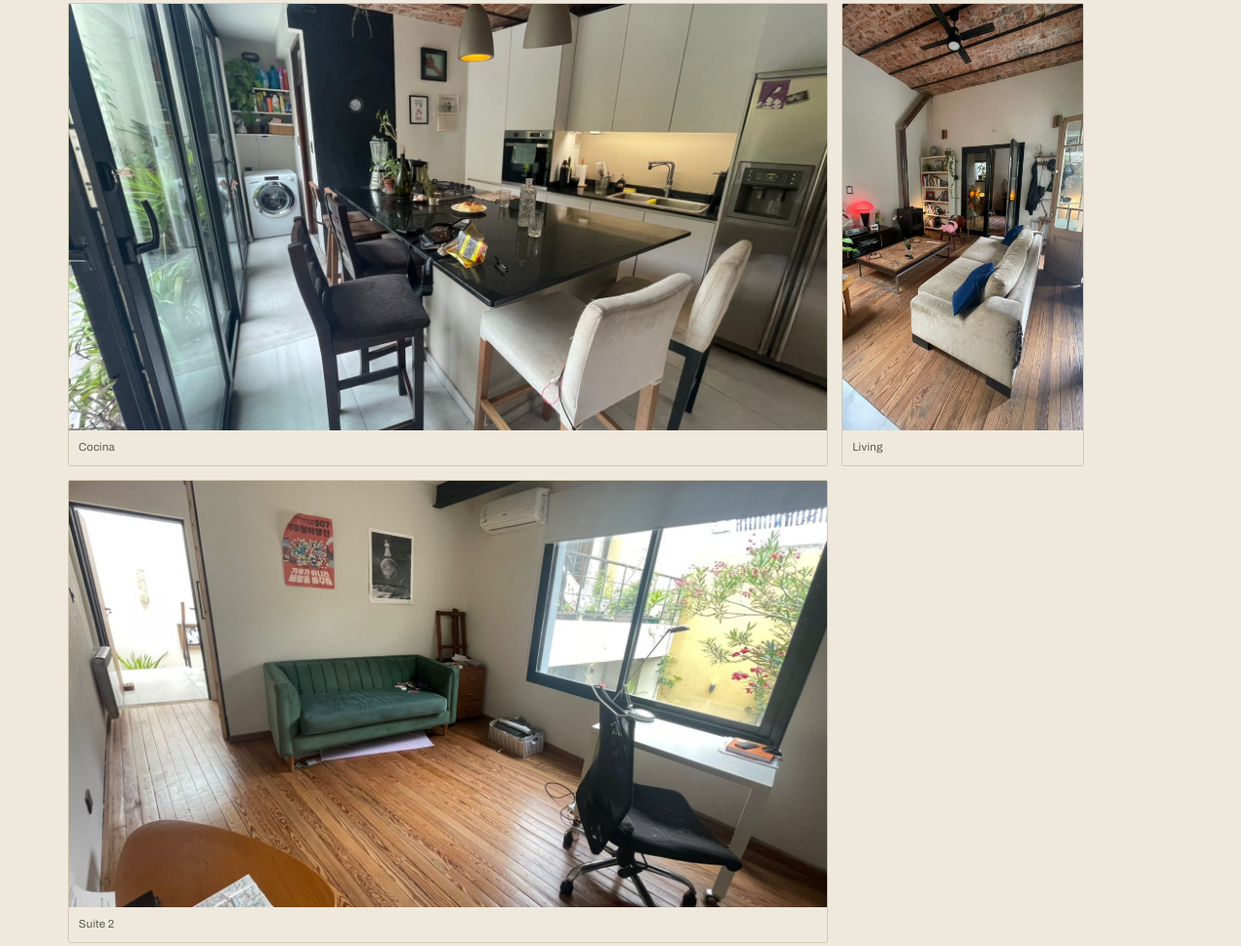
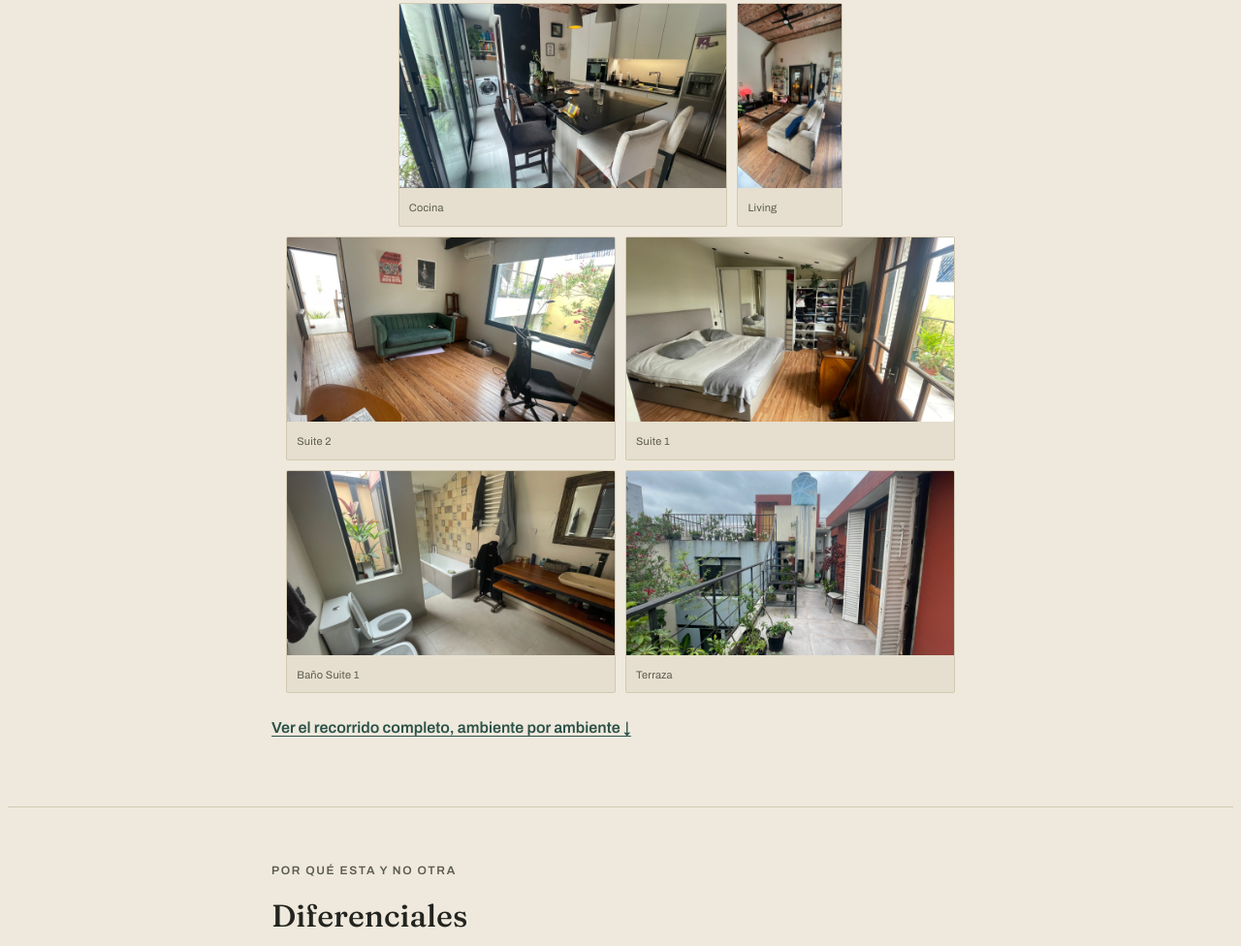
Before and after one commit to gianbonme/ph-berlin-web, a plain HTML site: page index.html in a window 1280 px wide. Shown: the part 2293-3269 px from the top of the page at 97% size. Drawn offline with Linux system fonts and the light colour scheme.

Commit message:
Galería principal: volver a tamaño compacto, sin recortar

```diff
--- a/index.html
+++ b/index.html
@@ -184,6 +184,17 @@
   .galeria{padding-block:52px;border-bottom:1px solid var(--line);}
   .galeria h2{font-size:clamp(24px,4vw,32px);margin-bottom:8px;}
   .galeria .eyebrow{margin-bottom:0;order:-1;display:block;margin-bottom:8px;}
+  .galeria-grid{display:flex;flex-wrap:wrap;gap:10px;align-items:flex-start;justify-content:center;}
+  .galeria-item{
+    border:1px solid var(--line);border-radius:2px;overflow:hidden;background:var(--paper-raise);
+  }
+  .galeria-item .thumb img{height:190px;width:auto;max-width:100%;display:block;}
+  .galeria-item .meta{padding:7px 10px;}
+  .galeria-item .label{font-size:11px;letter-spacing:.02em;color:var(--ink-soft);}
+  @media (max-width:640px){
+    .galeria-item{width:100%;}
+    .galeria-item .thumb img{height:auto;width:100%;}
+  }
 
   /* Diferenciales */
   .dif{padding-block:52px;border-bottom:1px solid var(--line);}
@@ -296,16 +307,16 @@
 </section>
 
 <section class="galeria">
-  <div class="wrap" style="max-width:1180px;">
+  <div class="wrap">
     <span class="eyebrow">Galería</span>
     <h2 style="margin-top:10px;">Cómo se vive adentro</h2>
-    <div class="recorrido-grid" style="margin-top:24px;">
-      <div class="recorrido-item"><div class="thumb"><img src="ph-berlin-fotos/02-cocina.jpg" alt="Cocina con isla y puertas vidriadas al patio"></div><div class="meta"><span class="label">Cocina</span></div></div>
-      <div class="recorrido-item"><div class="thumb"><img src="ph-berlin-fotos/05-living.jpg" alt="Living"></div><div class="meta"><span class="label">Living</span></div></div>
-      <div class="recorrido-item"><div class="thumb"><img src="ph-berlin-fotos/08-suite2.jpg" alt="Suite 2"></div><div class="meta"><span class="label">Suite 2</span></div></div>
-      <div class="recorrido-item"><div class="thumb"><img src="ph-berlin-fotos/12-suite1.jpg" alt="Suite principal con balcón corrido"></div><div class="meta"><span class="label">Suite 1</span></div></div>
-      <div class="recorrido-item"><div class="thumb"><img src="ph-berlin-fotos/13-bano-suite1.jpg" alt="Baño de la suite 1"></div><div class="meta"><span class="label">Baño Suite 1</span></div></div>
-      <div class="recorrido-item"><div class="thumb"><img src="ph-berlin-fotos/15-balcon-terraza.jpg" alt="Balcón hacia la terraza"></div><div class="meta"><span class="label">Terraza</span></div></div>
+    <div class="galeria-grid" style="margin-top:24px;">
+      <div class="galeria-item"><div class="thumb"><img src="ph-berlin-fotos/02-cocina.jpg" alt="Cocina con isla y puertas vidriadas al patio"></div><div class="meta"><span class="label">Cocina</span></div></div>
+      <div class="galeria-item"><div class="thumb"><img src="ph-berlin-fotos/05-living.jpg" alt="Living"></div><div class="meta"><span class="label">Living</span></div></div>
+      <div class="galeria-item"><div class="thumb"><img src="ph-berlin-fotos/08-suite2.jpg" alt="Suite 2"></div><div class="meta"><span class="label">Suite 2</span></div></div>
+      <div class="galeria-item"><div class="thumb"><img src="ph-berlin-fotos/12-suite1.jpg" alt="Suite principal con balcón corrido"></div><div class="meta"><span class="label">Suite 1</span></div></div>
+      <div class="galeria-item"><div class="thumb"><img src="ph-berlin-fotos/13-bano-suite1.jpg" alt="Baño de la suite 1"></div><div class="meta"><span class="label">Baño Suite 1</span></div></div>
+      <div class="galeria-item"><div class="thumb"><img src="ph-berlin-fotos/15-balcon-terraza.jpg" alt="Balcón hacia la terraza"></div><div class="meta"><span class="label">Terraza</span></div></div>
     </div>
 
     <p style="margin-top:24px;"><a href="#recorrido" style="color:var(--pine-soft);font-weight:600;text-decoration:underline;text-underline-offset:3px;">Ver el recorrido completo, ambiente por ambiente ↓</a></p>
```
